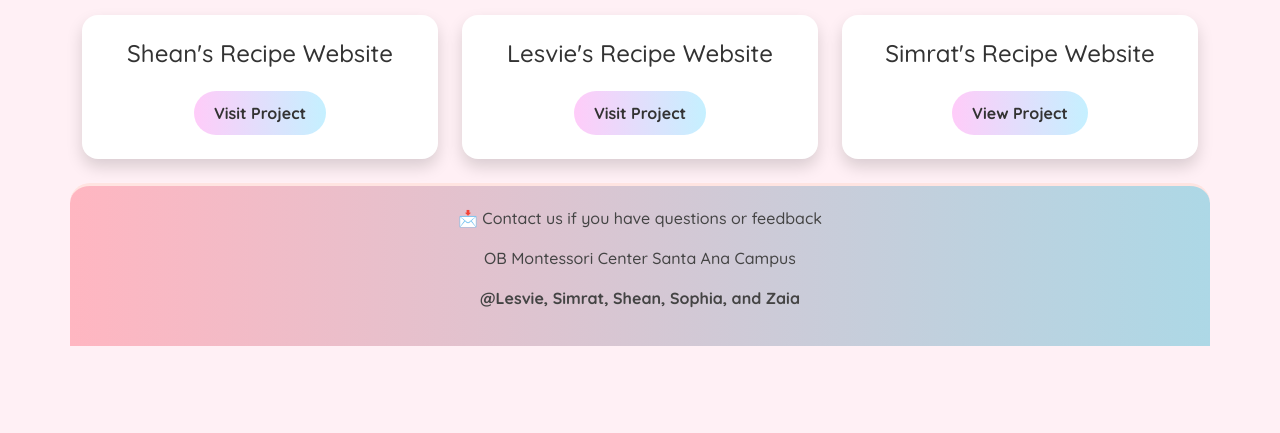
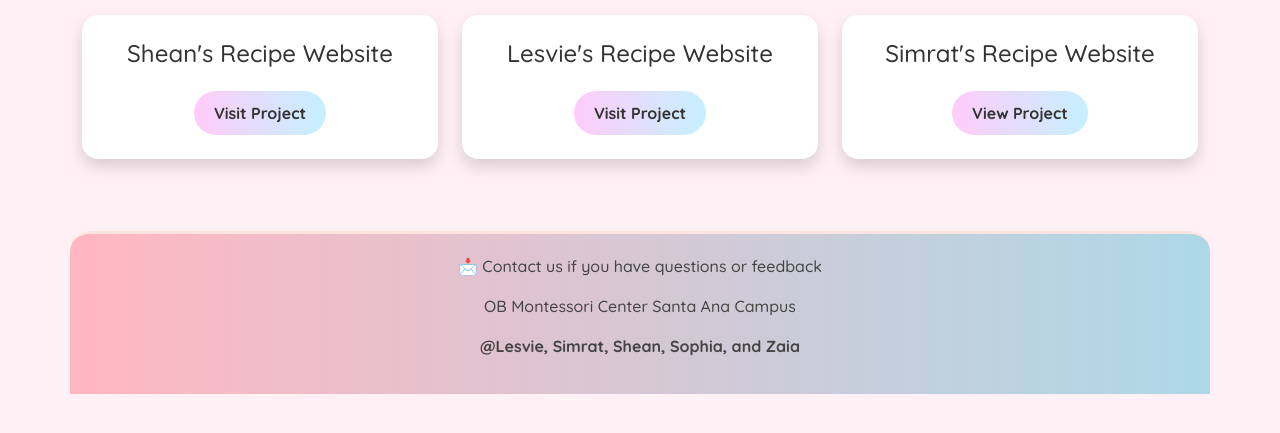
Before and after one commit to SA-9E-FERNANDEZ/SA_ICT9E_Q4Project_Group1, a plain HTML site: page page 3.html in a window 1280 px wide. Shown: the part 165-598 px from the top of the page. Drawn offline with nearby package versions, Linux system fonts and the light colour scheme.

Commit message:
Update page 3.html

```diff
--- a/page 3.html
+++ b/page 3.html
@@ -138,11 +138,12 @@
       </div>
     </div>
 
-
-<footer class="text-center">
-  <p>📩 Contact us if you have questions or feedback</p>
-  <p>OB Montessori Center Santa Ana Campus</p>
-  <p><strong>@Lesvie, Simrat, Shean, Sophia, and Zaia</strong></p>
+<footer class="text-center mt-5">
+  <div class="container">
+    <p>📩 Contact us if you have questions or feedback</p>
+    <p>OB Montessori Center Santa Ana Campus</p>
+    <p><strong>@Lesvie, Simrat, Shean, Sophia, and Zaia</strong></p>
+  </div>
 </footer>
 
 <script src="https://cdn.jsdelivr.net/npm/bootstrap@5.3.0/dist/js/bootstrap.bundle.min.js"></script>
```
